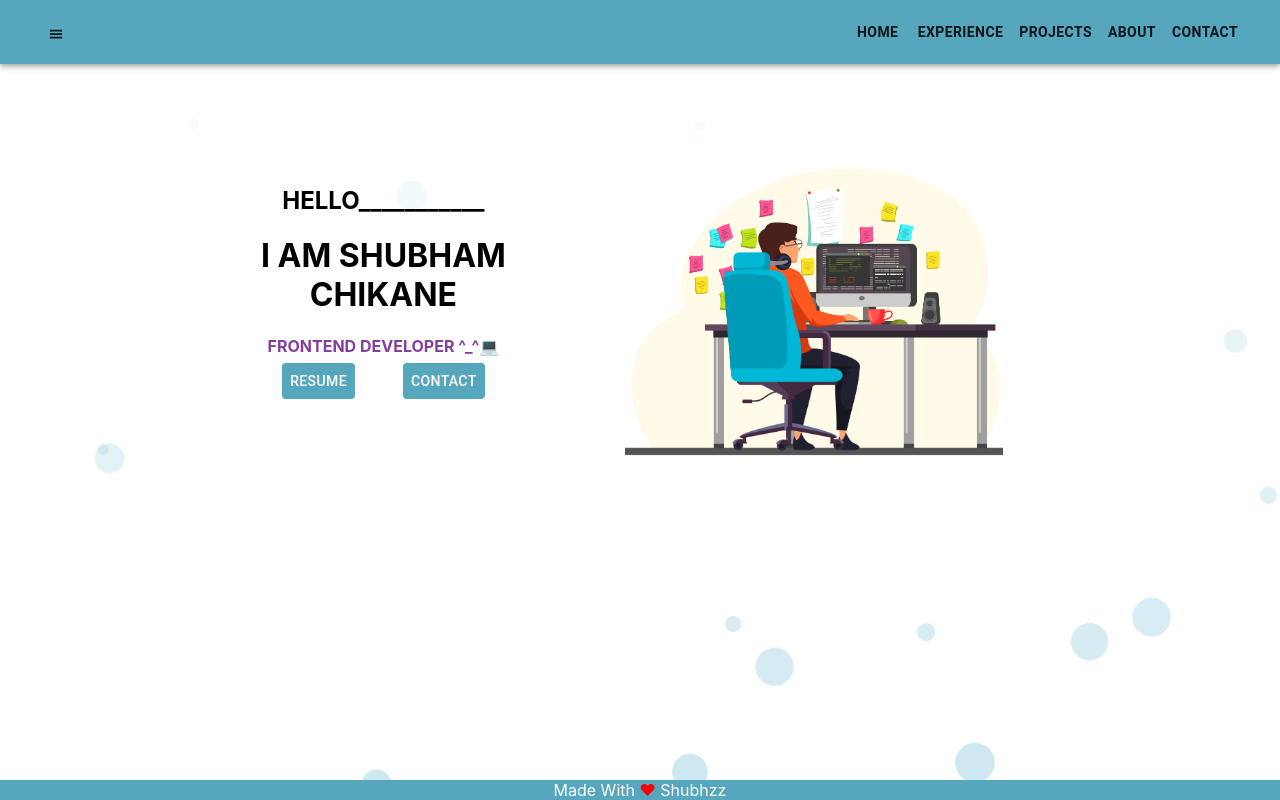
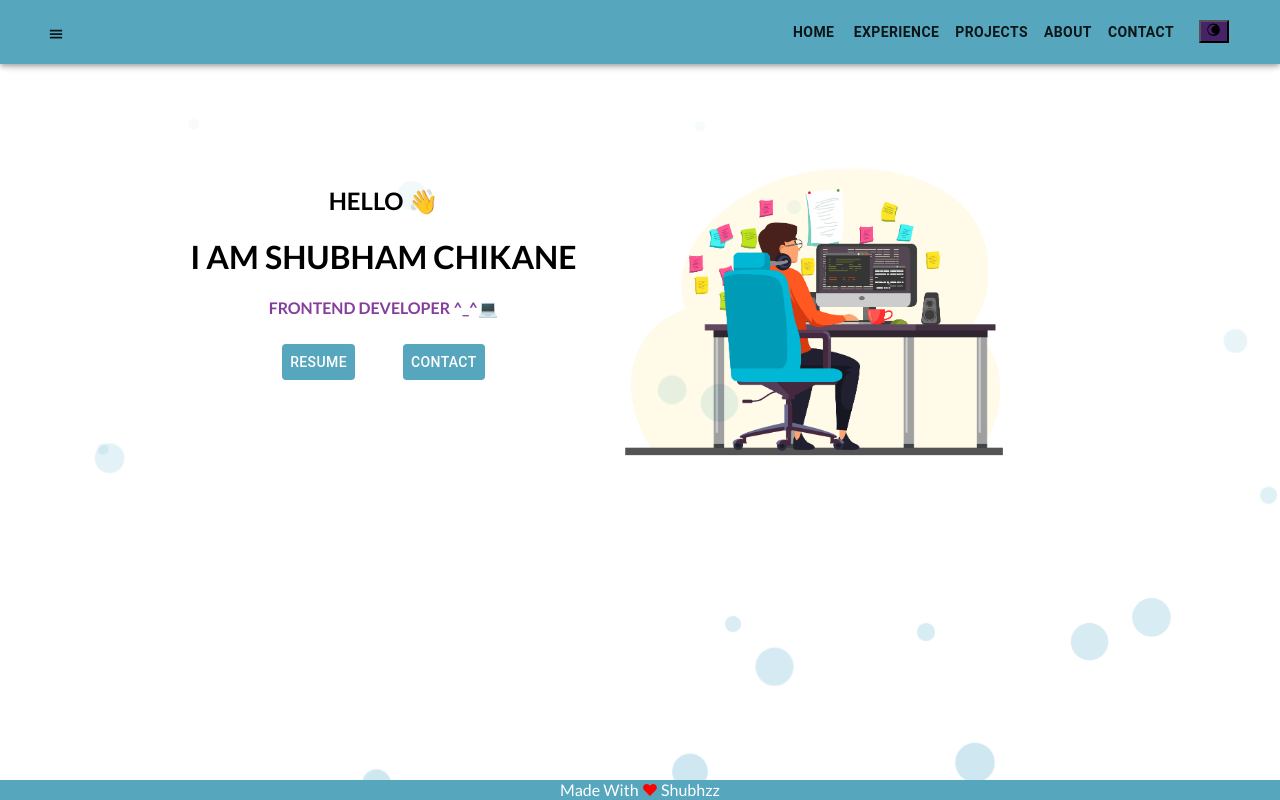
Before and after one commit to Shubham-010/myport, a React (Create React App) app: page / in a window 1280 px wide. Shown: the top 800 px of the page. Built offline with nearby package versions, Linux system fonts and the light colour scheme.

Commit message:
Port CM5 [Theme added | Skills Css ]

```diff
--- a/package.json
+++ b/package.json
@@ -8,6 +8,7 @@
     "@fortawesome/fontawesome-svg-core": "^6.6.0",
     "@fortawesome/react-fontawesome": "^0.2.2",
     "@material-ui/core": "^4.12.4",
+    "@mui/material": "^6.1.7",
     "@testing-library/jest-dom": "^5.17.0",
     "@testing-library/react": "^13.4.0",
     "@testing-library/user-event": "^13.5.0",
@@ -21,6 +22,7 @@
     "react-router-dom": "^6.27.0",
     "react-scripts": "5.0.1",
     "react-scroll": "^1.9.0",
+    "styled-components": "^6.1.13",
     "web-vitals": "^2.1.4"
   },
   "scripts": {
--- a/src/App.css
+++ b/src/App.css
@@ -107,6 +107,7 @@ size: 10%;
 
 
 
+
  /* ---------Contact Form Css------------------- */
  .contact-form {
    width: 80%;
@@ -158,6 +159,13 @@ size: 10%;
    color: black;
  }
 
+ .btn_1{
+  margin: 16px 0;
+    padding: 8px 16px;
+    font-size: 16px;
+    cursor: pointer;
+ }
+
  .error {
    color: red;
    font-size: 14px;
@@ -168,12 +176,65 @@ size: 10%;
   justify-content: 'space-around' !important;
 }
 
+.l_v100{
+      height: 100vh;
+      padding: 20px;
+}
+/* -----------------AboutMe----------------------- */
+.wrapSkills {
+  display: flex;
+  justify-content: space-between;
+}
+
+.skill_card{
+  border: 1px solid #000000;
+  box-shadow: grey 4px 5px 7px 1px;
+  margin: 5px;
+  padding: 10px;
+  border-radius: 10%;
+  /* max-width: 120px; */
+}
+.skill_card:hover{
+  border: 1px solid #58e9ee;
+  background-color: rgb(182, 221, 236);
+}
+/* ---------------------------------------- */
+.rows{
+  display: grid;
+  grid-template-columns: repeat(auto-fit, minmax(200px, 1fr));
+  gap: 16px;
+  overflow-x: auto;
+  white-space: nowrap;
+}
 .footer_pr{
         position:fixed;
         bottom: 0;
         z-index: 999;
         width: 100%;
         background-color:rgb(86, 166, 190);
+}
+
+.thembtn{
+  border-radius: 20%;
+  border: 1px solid black;
+}
+
+.blendMode{
+  mix-blend-mode: multiply;
+  /* filter: brightness(0) invert(1); */
+}
+/* Dark theme */
+.dark-mode {
+  --bg-color: #121212;
+  --text-color: #ffffff;
+  --card-bg-color: #333333;
+}
+
+/* Apply CSS variables */
+body,
+.app-container {
+  background-color: var(--bg-color);
+  color: var(--text-color);
 }
 
 @media (prefers-reduced-motion: no-preference) {
--- a/src/App.js
+++ b/src/App.js
@@ -1,6 +1,6 @@
 // import logo from './logo.svg';
 import './App.css';
-import { Fragment } from 'react';
+import { Fragment, useState } from 'react';
 import Headers from './Component/Header';
 import FirstPl from './Component/FirstP';
 import Footer from './Component/Footer';
@@ -11,10 +11,16 @@ import { BiCertification } from 'react-icons/bi';
 import AboutMe from './Component/AboutMe';
 import Exp1 from './Component/Exp';
 import Scrolltop from './scollup';
+import { ThemeProvider } from './ThemeChanger';
+import ThemeToggleButton from './ThemeBut';
 
 
 function App() {
+  const [isDarkMode, setIsDarkMode] = useState(false);
+  const toggleTheme = () => setIsDarkMode((prevMode) => !prevMode);
   return (
+   <ThemeProvider>
+      <div className='app-container '>
     <Fragment>
     <Headers/>
     {/* <FirstPl/> */}
@@ -29,14 +35,12 @@ function App() {
               <ContactInfo />
               <Scrolltop/>
             </>}/>
-        {/* <Route path='/' Component={FirstPl}>Home</Route>
-        <Route path='/Contact' Component={ContactInfo}/>
-        <Route path='/Project' Component={Project}/>
-          <Route path='/AboutMe' Component={AboutMe}/> */}
       </Routes>
     </BrowserRouter>
     <Footer/>
     </Fragment>
+    </div>
+    </ThemeProvider>
   )
 }
 
--- a/src/Component/AboutMe.jsx
+++ b/src/Component/AboutMe.jsx
@@ -1,4 +1,4 @@
-import { Grid, Icon } from "@material-ui/core";
+import { Grid, Icon, Paper } from "@material-ui/core";
 import img from '../Image/aboutme.jpg'
 import AvatarFrame from "./avatarframe";
 import { FaReact } from "react-icons/fa";
@@ -7,9 +7,10 @@ import { IoLogoJavascript } from "react-icons/io5";
 import { TiHtml5 } from "react-icons/ti";
 import { MdCss } from "react-icons/md";
 
-export default function AboutMe(){
-    return(
-        <div id='AboutMe' style={{ height: '100vh', padding: '20px' }}>
+export default function AboutMe() {
+
+    return (
+        <div id='AboutMe' className='l_v100'>
             <h1>
                 About Me 👨‍💻!!
             </h1>
@@ -19,23 +20,26 @@ export default function AboutMe(){
                     <Grid container xs={12}>
                         Software developer proficient in React and JavaScript, specializing in front-end development for seamless user
                         interfaces with 3+ years of experience. Extensive experience in the finance domain, with a focus on designing
-                    interactive Web-applications, implementing financial algorithms, and MERN stack development . Proficiency in
-                    collaborating with cross-functional teams, translating business requirements into technical solutions, and delivering
-                    high-quality software products.
+                        interactive Web-applications, implementing financial algorithms, and MERN stack development
 
                     </Grid>
                     <Grid><h3>Location</h3></Grid>
                     <span>📍 Mumbai, Maharashtra , Pincode-400067</span>
-        <Grid><h3>Technical Skills :-</h3></Grid>
-                    <span style={{ color: '#4c93af' }}>React <FaReact /></span>|
-                    <span style={{ color: '#4e4cbb' }}>Redux <SiRedux /> </span>|
-                    <span style={{ color: '#be9e44' }}>JavaScript <IoLogoJavascript /> </span>|
-                    <span style={{ color: '#44bcec' }}>HTML <TiHtml5 /> </span>|
-                        <span style={{ color: '#44ec8a' }}>CSS <MdCss /></span>
+                    <Grid xs={12}><h3>Technical Skills :-</h3></Grid>
+                    <div className="wrapSkills">
+                            <div item className="skill_card"><span style={{ color: '#4c91af' }}>React <FaReact /></span></div>
+                            <div item className="skill_card"><span style={{ color: '#4e4cbb' }}>Redux <SiRedux /> </span></div>
+                            <div item className="skill_card"><span style={{ color: '#be9e44' }}>JavaScript <IoLogoJavascript /> </span></div>
+                            <div item className="skill_card"><span style={{ color: '#44bcec' }}>HTML <TiHtml5 /> </span></div>
+                            <div item className="skill_card"><span style={{ color: '#44ec8a' }}>CSS<MdCss /></span></div>
+                    </div>
                     <Grid><h3>Certificate</h3></Grid>
+                    <ul>
+                        <li>Web-Development BootCamp , UDEMY </li>
+                    </ul>
                 </Grid>
                 {/* <Grid style={{ padding: "20px" }} item xs={4}><img style={{ padding: "20px", maxWidth:"80%"}} src={img}></img></Grid> */}
-                <Grid style={{ padding: "20px" }} item xs={4}><AvatarFrame/></Grid>
+                <Grid style={{ padding: "20px" }} item xs={4}><AvatarFrame /></Grid>
             </Grid>
         </div>
     )
--- a/src/Component/Exp.jsx
+++ b/src/Component/Exp.jsx
@@ -4,7 +4,7 @@ import { grey } from "@material-ui/core/colors";
 
 export default function Exp(){
     return(
-    <div id="exp" style={{ height: '100vh', padding: '10px' }}>
+        <div id="exp" className='l_v100'>
         <Grid xs={12} container>
     <Grid xs={5}>
             <img className="width_100" src={proimg}></img>
--- a/src/Component/FirstP.jsx
+++ b/src/Component/FirstP.jsx
@@ -30,14 +30,14 @@ export default function FirstPl(params) {
         link.click();
     }
     return(
-        <div id="Home" style={{ height: '100vh', padding: '20px' }}>
+        <div id="Home" className='l_v100'>
             <Grid container xs={10} className="margin_main" justifyContent="center" >
                 <Grid className="Name_sect" item xs={5}>
                     <BubbleEffect/>
-                    <h2>HELLO___________</h2>
+                    <h2>HELLO 👋</h2>
                     <h1>I AM SHUBHAM CHIKANE</h1>
                     <Grid>
-                    <span className="des_clr"><b>FRONTEND DEVELOPER ^_^💻</b></span><br/>
+                        <Grid><span className="des_clr"><b>FRONTEND DEVELOPER ^_^💻</b></span></Grid><br/>
                     </Grid>
                     <LayoutButton>
                         <Button onClick={() => downloadResume()}  className="btn_color">Resume</Button>
@@ -45,7 +45,7 @@ export default function FirstPl(params) {
                     </LayoutButton>
                 </Grid>
                 <ResumeModal isOpen={isModalOpen}/>
-                <Grid item  xs={5}><img className="width_100" src={myimage}></img></Grid>
+                <Grid item  xs={5}><img className="width_100 blendMode" src={myimage}></img></Grid>
             </Grid>
         </div>
     )
--- a/src/Component/Header.jsx
+++ b/src/Component/Header.jsx
@@ -6,6 +6,7 @@ import Typography from '@material-ui/core/Typography';
 import Button from '@material-ui/core/Button';
 import TemporaryDrawer from './Drawer';
 import { Link } from 'react-scroll';
+import ThemeToggleButton from '../ThemeBut';
 // import MenuIcon from '@material-ui/icons/Menu';
 
 const useStyles = makeStyles((theme) => ({
@@ -59,6 +60,11 @@ export default function Headers() {
                                 <b>Contact</b>
                             </Link>
                         </Button>
+                        <Button>
+                        <div>
+                           <ThemeToggleButton/>
+                        </div>
+                        </Button>
                     </nav>
                 </Toolbar>
             </AppBar>
--- a/src/Component/Project.jsx
+++ b/src/Component/Project.jsx
@@ -73,7 +73,7 @@ export default function Project() {
                                 image={item.img} // Use your own image path
                                 title={item.label}
                             />
-                            <CardContent>
+                            <CardContent style={{height:'5rem'}}>
                                 <Typography gutterBottom variant="h5" component="h2">
                                     {item.label}
                                 </Typography>
--- /dev/null
+++ b/src/ThemeBut.jsx
@@ -0,0 +1,17 @@
+// ThemeToggleButton.js
+import React from 'react';
+import { useTheme } from './ThemeChanger';
+import { FaRegSun } from 'react-icons/fa6';
+import { GiMoon } from 'react-icons/gi';
+
+const ThemeToggleButton = () => {
+  const { isDarkMode, toggleTheme } = useTheme();
+    let btnthem = isDarkMode ? { "background": "rgb(235, 161, 91)" } : { "background": "rgb(70, 34, 104)"}
+  return (
+      <button style={btnthem} onClick={toggleTheme}>
+          {isDarkMode ? <FaRegSun /> : <GiMoon />}
+    </button>
+  );
+};
+
+export default ThemeToggleButton;
--- /dev/null
+++ b/src/ThemeChanger.jsx
@@ -0,0 +1,23 @@
+// ThemeProvider.js
+import React, { createContext, useState, useContext } from 'react';
+
+// Create the Theme Context
+const ThemeContext = createContext();
+
+// ThemeProvider component
+export const ThemeProvider = ({ children }) => {
+  const [isDarkMode, setIsDarkMode] = useState(false);
+
+  const toggleTheme = () => setIsDarkMode((prevMode) => !prevMode);
+
+  return (
+    <ThemeContext.Provider value={{ isDarkMode, toggleTheme }}>
+      <div className={isDarkMode ? 'dark-mode' : ''}>
+        {children}
+      </div>
+    </ThemeContext.Provider>
+  );
+};
+
+// Custom hook to use the theme context
+export const useTheme = () => useContext(ThemeContext);
--- a/src/index.css
+++ b/src/index.css
@@ -1,6 +1,8 @@
+@import url('https://fonts.googleapis.com/css2?family=Josefin+Sans&family=Kanit:ital,wght@0,100;0,200;0,300;0,400;0,500;0,600;0,700;0,800;0,900;1,100;1,200;1,300;1,400;1,500;1,600;1,700;1,800;1,900&family=Lato:ital,wght@0,100;0,300;0,400;0,700;0,900;1,100;1,300;1,400;1,700;1,900&family=Montserrat:wght@500&family=Oxanium:wght@200..800&family=Poppins:wght@300&display=swap');
+
 body {
   margin: 0;
-  font-family: -apple-system, BlinkMacSystemFont, 'Segoe UI', 'Roboto', 'Oxygen',
+  font-family: "Lato",-apple-system, BlinkMacSystemFont, 'Segoe UI', 'Roboto', 'Oxygen',
     'Ubuntu', 'Cantarell', 'Fira Sans', 'Droid Sans', 'Helvetica Neue',
     sans-serif;
   -webkit-font-smoothing: antialiased;
```
Also changed, not shown: 2 other files (tests, documents, lock files or other folders). Lines whose indentation alone changed are shown as unchanged.
